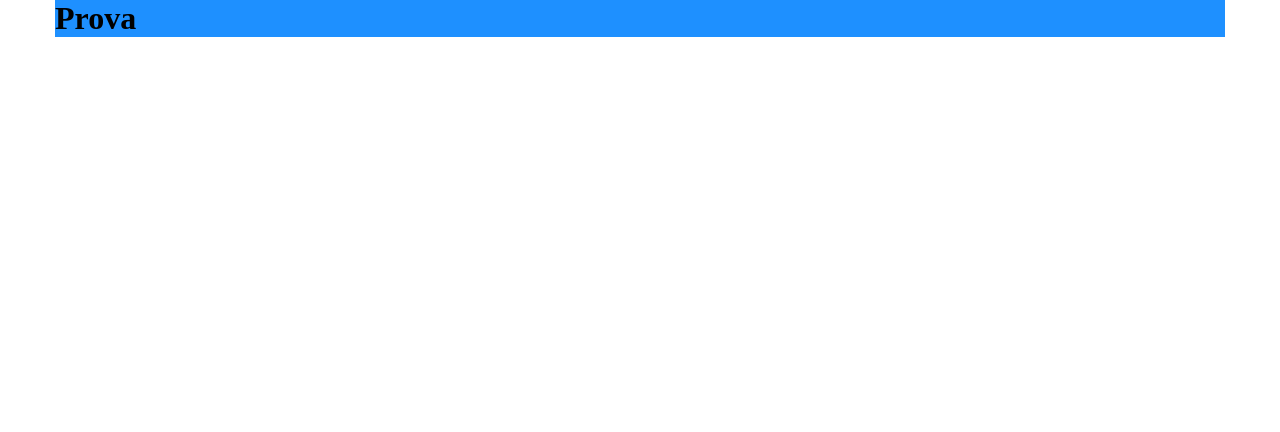
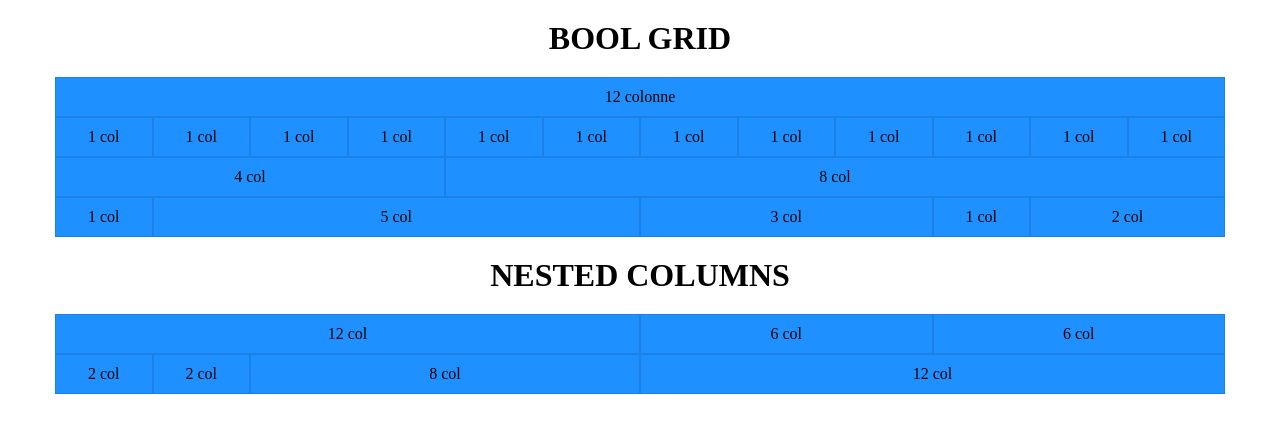
Before and after one commit to DavideBenazzi/html-css-12bool, a plain HTML site: page index.html in a window 1280 px wide. Drawn offline with Linux system fonts and the light colour scheme.

Commit message:
utility colonne

```diff
--- a/css/12bool.css
+++ b/css/12bool.css
@@ -15,3 +15,57 @@
   display: table;
   clear: both;
 }
+
+/* UTILITY GRIGLIA */
+
+.col-1 {
+  width: calc(100% / 12);
+}
+
+.col-2 {
+  width: calc((100% / 12) * 2);
+}
+
+.col-3 {
+  width: 25%;
+}
+
+.col-4 {
+  width: calc((100% / 12) * 4);
+}
+
+.col-5 {
+  width: calc((100% / 12) * 5);
+}
+
+.col-6 {
+  width: 50%;
+}
+
+.col-7 {
+  width: calc((100% / 12) * 7);
+}
+
+.col-8 {
+  width: calc((100% / 12) * 8);
+}
+
+.col-9 {
+  width: 75%;
+}
+
+.col-10 {
+  width: calc((100% / 12) * 10);
+}
+
+.col-11 {
+  width: calc((100% / 12) * 11);
+}
+
+.col-12 {
+  width: 100%;
+}
+
+[class*="col-"] {
+  float: left;
+}
--- a/css/style.css
+++ b/css/style.css
@@ -1,3 +1,13 @@
+body {
+  text-align: center;
+}
+
 .box {
   background: dodgerblue;
+  padding: 10px;
+  border: 1px solid rgba(0, 0, 0, 0.1);
 }
+
+h1 {
+  margin: 20px 0 20px;
+}
--- a/index.html
+++ b/index.html
@@ -7,12 +7,176 @@
     <link rel="stylesheet" href="./css/style.css">
     <title>html-css-12bool</title>
   </head>
+
   <body>
+    <!-- PRIMA RIGA BLOCCO DA 12 COLONNE -->
     <div class="container">
-      <div class="box">
-        <h1>
-          Prova
-        </h1>
+      <h1>
+        BOOL GRID
+      </h1>
+      <div class="col-12">
+        <div class="box">
+          12 colonne
+        </div>
+      </div>
+    </div>
+    <!-- SECONDA RIGA RIGA 12 BLOCCHI DA 1 COLONNA -->
+    <div class="container">
+      <div class="col-1">
+        <div class="box">
+          1 col
+        </div>
+      </div>
+      <div class="col-1">
+        <div class="box">
+          1 col
+        </div>
+      </div>
+      <div class="col-1">
+        <div class="box">
+          1 col
+        </div>
+      </div>
+      <div class="col-1">
+        <div class="box">
+          1 col
+        </div>
+      </div>
+      <div class="col-1">
+        <div class="box">
+          1 col
+        </div>
+      </div>
+      <div class="col-1">
+        <div class="box">
+          1 col
+        </div>
+      </div>
+      <div class="col-1">
+        <div class="box">
+          1 col
+        </div>
+      </div>
+      <div class="col-1">
+        <div class="box">
+          1 col
+        </div>
+      </div>
+      <div class="col-1">
+        <div class="box">
+          1 col
+        </div>
+      </div>
+      <div class="col-1">
+        <div class="box">
+          1 col
+        </div>
+      </div>
+      <div class="col-1">
+        <div class="box">
+          1 col
+        </div>
+      </div>
+      <div class="col-1">
+        <div class="box">
+          1 col
+        </div>
+      </div>
+    </div>
+    <!-- TERZA RIGA 2 BLOCCHI, UNO DA 4 COL E UNO DA 8 -->
+    <div class="container">
+      <div class="col-4">
+        <div class="box">
+          4 col
+        </div>
+      </div>
+      <div class="col-8">
+        <div class="box">
+          8 col
+        </div>
+      </div>
+    </div>
+    <!-- QUARTA RIGA BLOCCHI DA 1 COL, 5 COL, 3 COL, 1 COL, 2 COL -->
+    <div class="container">
+      <div class="col-1">
+        <div class="box">
+          1 col
+        </div>
+      </div>
+      <div class="col-5">
+        <div class="box">
+          5 col
+        </div>
+      </div>
+      <div class="col-3">
+        <div class="box">
+          3 col
+        </div>
+      </div>
+      <div class="col-1">
+        <div class="box">
+          1 col
+        </div>
+      </div>
+      <div class="col-2">
+        <div class="box">
+          2 col
+        </div>
+      </div>
+    </div>
+    <!-- NESTED COLUMNS -->
+    <h1>
+      NESTED COLUMNS
+    </h1>
+    <div class="container">
+      <!-- CONTENITORE DI SINISTRA -->
+      <div class="col-6">
+        <!-- PRIMA RIGA BLOCCO DA 12 COL -->
+        <div class="container">
+          <div class="col-12">
+            <div class="box">
+              12 col
+            </div>
+          </div>
+          <!-- SECONDA RIGA BLOCCHI DA 2 COL, 2 COL, 8 COL -->
+          <div class="col-2">
+            <div class="box">
+              2 col
+            </div>
+          </div>
+          <div class="col-2">
+            <div class="box">
+              2 col
+            </div>
+          </div>
+          <div class="col-8">
+            <div class="box">
+              8 col
+            </div>
+          </div>
+        </div>
+      </div>
+      <!-- CONTENITORE DI DESTRA -->
+      <div class="col-6">
+        <!-- PRIMA RIGA BLOCCHI DA 6 COL, 6 COL -->
+        <div class="container">
+          <div class="col-6">
+            <div class="box">
+              6 col
+            </div>
+          </div>
+          <div class="col-6">
+            <div class="box">
+              6 col
+            </div>
+          </div>
+          <!-- SECONDA RIGA BLOCCO DA 12 COL -->
+          <div class="col-12">
+            <div class="box">
+              12 col
+            </div>
+          </div>
+        </div>
       </div>
     </div>
   </body>
```
